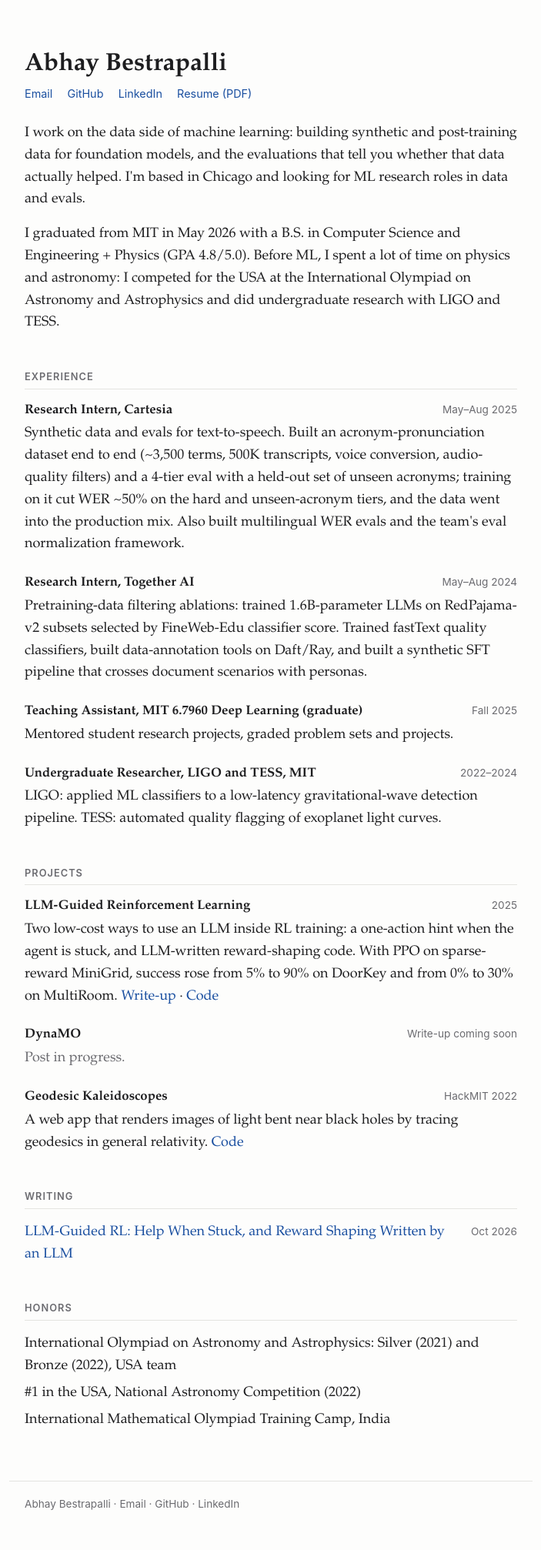
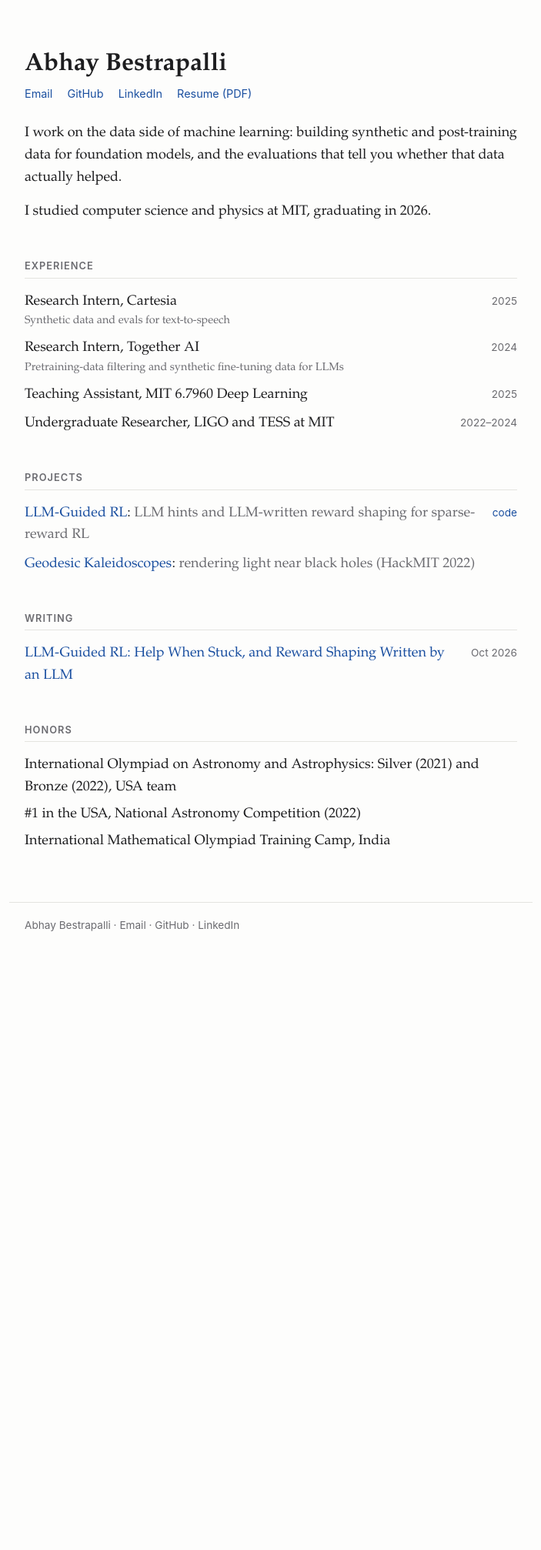
Before and after one commit to abhaybe/abhaybe.github.io, a Jekyll site: the page built from index.html, in a window 1280 px wide. Shown: the whole page at 77% size, without its empty margins (288-991 px from the left). Built offline with Jekyll 4.4.1, drawn with Linux system fonts in a browser that asks for light colours; after the commit the page ends 1262 px from its top, so only the background shows below that.

Commit message:
Trim homepage to a shorter bio and one-line entries
Co-Authored-By: Claude Opus 5.5 <noreply@anthropic.com>

```diff
--- a/assets/css/style.css
+++ b/assets/css/style.css
@@ -172,3 +172,17 @@ blockquote {
   table { font-size: 0.8rem; }
   th, td { padding: 0.4rem 0.35rem; }
 }
+
+ul.rows { padding: 0; margin: 0; list-style: none; }
+ul.rows li {
+  display: flex;
+  justify-content: space-between;
+  align-items: baseline;
+  gap: 1rem;
+  margin-bottom: 0.55rem;
+}
+ul.rows .sub {
+  display: block;
+  font-size: 0.9rem;
+  color: var(--muted);
+}
--- a/index.html
+++ b/index.html
@@ -11,78 +11,30 @@ layout: default
   </p>
   <p>
     I work on the data side of machine learning: building synthetic and post-training data for foundation models,
-    and the evaluations that tell you whether that data actually helped. I'm based in Chicago and looking for
-    ML research roles in data and evals.
+    and the evaluations that tell you whether that data actually helped.
   </p>
-  <p>
-    I graduated from MIT in May 2026 with a B.S. in Computer Science and Engineering + Physics (GPA 4.8/5.0).
-    Before ML, I spent a lot of time on physics and astronomy: I competed for the USA at the International Olympiad
-    on Astronomy and Astrophysics and did undergraduate research with LIGO and TESS.
-  </p>
+  <p>I studied computer science and physics at MIT, graduating in 2026.</p>
 </header>
 
 <section>
   <h2>Experience</h2>
-
-  <div class="entry">
-    <div class="entry-head"><h3>Research Intern, Cartesia</h3><span class="when">May–Aug 2025</span></div>
-    <p>
-      Synthetic data and evals for text-to-speech. Built an acronym-pronunciation dataset end to end
-      (~3,500 terms, 500K transcripts, voice conversion, audio-quality filters) and a 4-tier eval with a held-out
-      set of unseen acronyms; training on it cut WER ~50% on the hard and unseen-acronym tiers, and the data went
-      into the production mix. Also built multilingual WER evals and the team's eval normalization framework.
-    </p>
-  </div>
-
-  <div class="entry">
-    <div class="entry-head"><h3>Research Intern, Together AI</h3><span class="when">May–Aug 2024</span></div>
-    <p>
-      Pretraining-data filtering ablations: trained 1.6B-parameter LLMs on RedPajama-v2 subsets selected by
-      FineWeb-Edu classifier score. Trained fastText quality classifiers, built data-annotation tools on Daft/Ray,
-      and built a synthetic SFT pipeline that crosses document scenarios with personas.
-    </p>
-  </div>
-
-  <div class="entry">
-    <div class="entry-head"><h3>Teaching Assistant, MIT 6.7960 Deep Learning (graduate)</h3><span class="when">Fall 2025</span></div>
-    <p>Mentored student research projects, graded problem sets and projects.</p>
-  </div>
-
-  <div class="entry">
-    <div class="entry-head"><h3>Undergraduate Researcher, LIGO and TESS, MIT</h3><span class="when">2022–2024</span></div>
-    <p>
-      LIGO: applied ML classifiers to a low-latency gravitational-wave detection pipeline.
-      TESS: automated quality flagging of exoplanet light curves.
-    </p>
-  </div>
+  <ul class="rows">
+    <li><span>Research Intern, Cartesia<span class="sub">Synthetic data and evals for text-to-speech</span></span><span class="when">2025</span></li>
+    <li><span>Research Intern, Together AI<span class="sub">Pretraining-data filtering and synthetic fine-tuning data for LLMs</span></span><span class="when">2024</span></li>
+    <li><span>Teaching Assistant, MIT 6.7960 Deep Learning</span><span class="when">2025</span></li>
+    <li><span>Undergraduate Researcher, LIGO and TESS at MIT</span><span class="when">2022–2024</span></li>
+  </ul>
 </section>
 
 <section>
   <h2>Projects</h2>
-
-  <div class="entry">
-    <div class="entry-head"><h3>LLM-Guided Reinforcement Learning</h3><span class="when">2025</span></div>
-    <p>
-      Two low-cost ways to use an LLM inside RL training: a one-action hint when the agent is stuck, and
-      LLM-written reward-shaping code. With PPO on sparse-reward MiniGrid, success rose from 5% to 90% on DoorKey
-      and from 0% to 30% on MultiRoom.
-      <a href="{{ '/blog/llm-guided-rl/' | relative_url }}">Write-up</a> ·
-      <a href="https://github.com/abhaybe/babyai-llm">Code</a>
-    </p>
-  </div>
-
-  <div class="entry">
-    <div class="entry-head"><h3>DynaMO</h3><span class="when">Write-up coming soon</span></div>
-    <p class="muted">Post in progress.</p>
-  </div>
-
-  <div class="entry">
-    <div class="entry-head"><h3>Geodesic Kaleidoscopes</h3><span class="when">HackMIT 2022</span></div>
-    <p>
-      A web app that renders images of light bent near black holes by tracing geodesics in general relativity.
-      <a href="https://github.com/abhaybe/geodesic-kaleidoscopes">Code</a>
-    </p>
-  </div>
+  <ul class="rows">
+    <li>
+      <span><a href="{{ '/blog/llm-guided-rl/' | relative_url }}">LLM-Guided RL</a>: <span class="muted">LLM hints and LLM-written reward shaping for sparse-reward RL</span></span>
+      <span class="when"><a href="https://github.com/abhaybe/babyai-llm">code</a></span>
+    </li>
+    <li><span><a href="https://github.com/abhaybe/geodesic-kaleidoscopes">Geodesic Kaleidoscopes</a>: <span class="muted">rendering light near black holes (HackMIT 2022)</span></span></li>
+  </ul>
 </section>
 
 <section>
```
